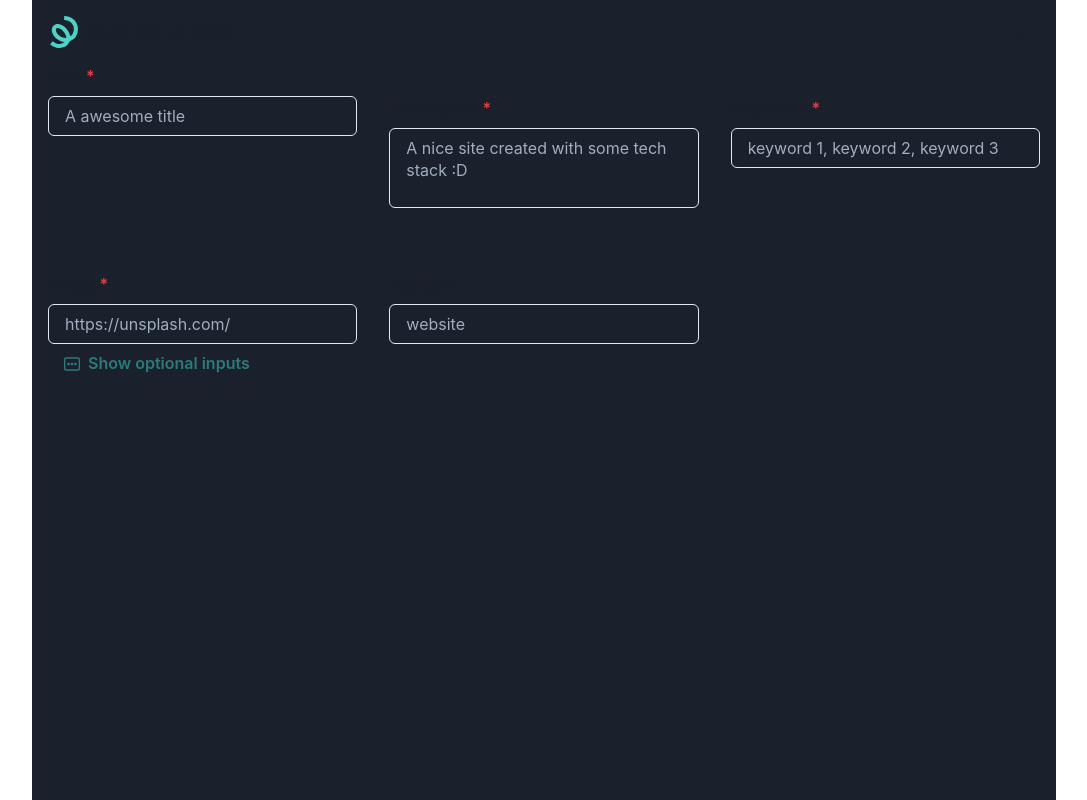
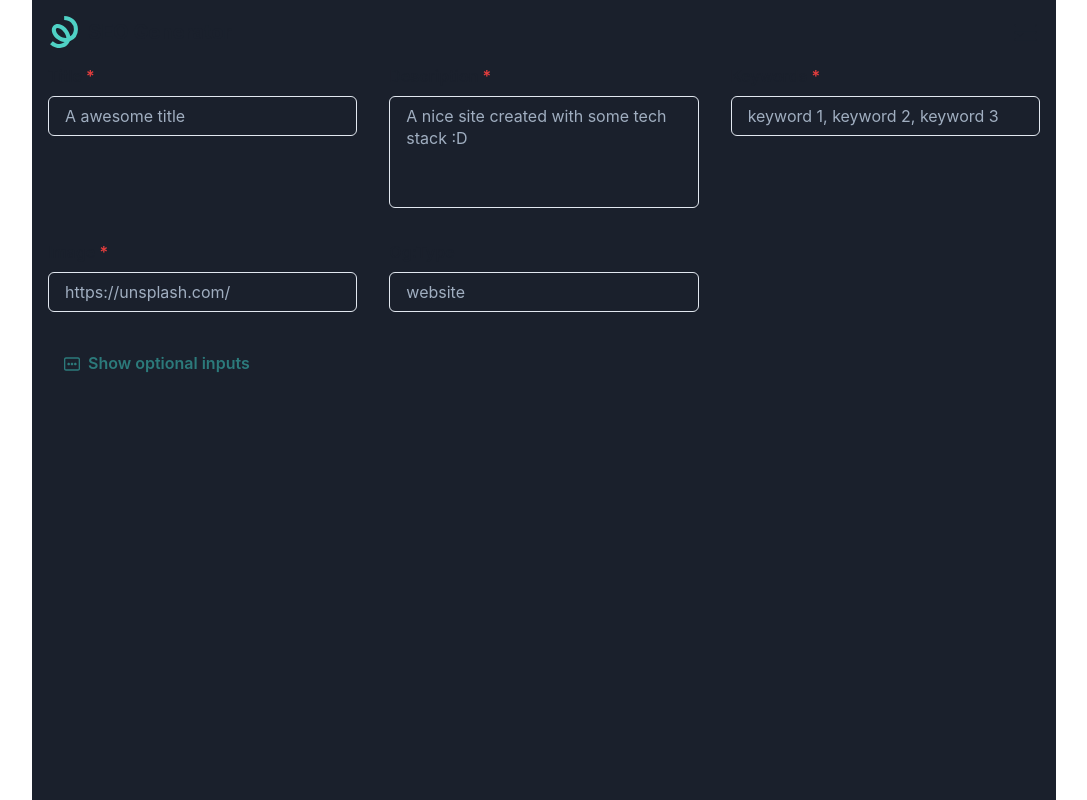
Before and after one commit to mrLuisFer/seo-generator, a Next.js app: page / in a window 1280 px wide. Shown: the whole page, without its empty margins (96-1183 px from the left). Built offline with nearby package versions, Linux system fonts and the light colour scheme.

Commit message:
fix details for responsive and some styles

```diff
--- a/components/home/MetaForm/GridLayout.js
+++ b/components/home/MetaForm/GridLayout.js
@@ -1,17 +1,18 @@
 import { VStack } from '@chakra-ui/layout'
 
-export default function GridLayout({ children }) {
+export default function GridLayout({ children, ...props }) {
   return (
     <VStack
       as="form"
       align="start"
-      spacing="2rem"
+      spacing={{ base: '2rem', lg: '0rem' }}
       display={{ base: 'flex', lg: 'grid' }}
       gridTemplateColumns={{ lg: 'repeat(auto-fill, minmax(300px, 1fr))' }}
       gridAutoFlow={{ lg: 'dense' }}
       gridTemplateRows={{ lg: 'masonry' }}
       gridGap={{ lg: '2rem' }}
       alignItems={{ lg: 'start' }}
+      {...props}
     >
       {children}
     </VStack>
--- a/components/home/MetaForm/InputForm.js
+++ b/components/home/MetaForm/InputForm.js
@@ -1,6 +1,7 @@
 import { useState } from 'react'
 import { FormControl, Input, FormLabel } from '@chakra-ui/react'
 import { teal } from 'lib/chakraColors'
+import { transitionProperty } from 'lib/transitionProperty'
 
 export default function InputForm({
   required = false,
@@ -9,32 +10,44 @@ export default function InputForm({
   labelValue,
   inputheight,
   inputwidth,
+  inputType = 'text',
   ...props
 }) {
   const [isFocus, setIsFocus] = useState(false)
 
   return (
-    <FormControl isRequired={required} id={inputId}>
+    <FormControl
+      _hover={{ color: teal.teal100 }}
+      id={inputId}
+      isRequired={required}
+      marginTop={{ lg: '0rem' }}
+    >
       <FormLabel
-        htmlFor={inputId}
-        fontWeight="semibold"
         color={isFocus ? teal.teal200 : ''}
         display="inline-block"
+        fontWeight="semibold"
+        htmlFor={inputId}
         userSelect="none"
       >
         {labelValue}
       </FormLabel>
       <Input
         {...props}
+        _hover={{ borderColor: teal.teal100 }}
         height={inputheight}
         id={inputId}
         name={inputId}
+        onBlur={() => setIsFocus(false)}
+        onFocus={() => setIsFocus(true)}
         placeholder={placeholder}
-        type="text"
+        required={required}
+        type={inputType}
         width={inputwidth}
-        onFocus={() => setIsFocus(true)}
-        onBlur={() => setIsFocus(false)}
-        required={required}
+        transition={transitionProperty('all')}
+        transform={{
+          base: isFocus ? 'scale(1.03)' : 'scale(1)',
+          lg: isFocus ? 'scale(1.05)' : 'scale(1)',
+        }}
       />
     </FormControl>
   )
--- a/components/home/MetaForm/OptionalMetatagsInputs.js
+++ b/components/home/MetaForm/OptionalMetatagsInputs.js
@@ -16,7 +16,7 @@ export default function OptionalMetatagsInputs() {
   return (
     <>
       {showSpinner ? (
-        <Spinner size="lg" color="cyan" display="block" m="2rem 0" />
+        <Spinner size="xl" color="cyan" display="block" />
       ) : (
         <GridLayout>
           <InputForm
--- a/components/home/MetaForm/TextareaForm.js
+++ b/components/home/MetaForm/TextareaForm.js
@@ -1,32 +1,37 @@
 import { useState } from 'react'
 import { Textarea, FormControl, FormLabel } from '@chakra-ui/react'
 import { teal } from 'lib/chakraColors'
+import { transitionProperty } from 'lib/transitionProperty'
 
 export default function TextareaForm({
   placeholder,
   labelValue,
   textareaId,
-  textareaWidth,
-  textareaHeight,
   required = false,
   ...props
 }) {
   const [isFocus, setIsFocus] = useState(false)
 
   return (
-    <FormControl id={textareaId} isRequired={required}>
+    <FormControl
+      id={textareaId}
+      isRequired={required}
+      marginTop={{ lg: '0rem' }}
+      _hover={{ color: teal.teal100 }}
+    >
       <FormLabel htmlFor={textareaId} fontWeight="semibold" color={isFocus ? teal.teal200 : ''}>
         {labelValue}
       </FormLabel>
       <Textarea
         {...props}
-        h={textareaHeight}
+        _hover={{ borderColor: teal.teal100 }}
         id={textareaId}
         name={textareaId}
         placeholder={placeholder}
-        w={textareaWidth}
         onFocus={() => setIsFocus(true)}
         onBlur={() => setIsFocus(false)}
+        height={{ base: isFocus ? '7rem' : '5rem', lg: isFocus ? '9rem' : '7rem' }}
+        transition={transitionProperty('all')}
       ></Textarea>
     </FormControl>
   )
--- a/components/home/MetaForm/index.js
+++ b/components/home/MetaForm/index.js
@@ -35,12 +35,12 @@ export default function MetaForm() {
         />
         <InputForm inputId="ogTypeInput" labelValue="Og:Type" placeholder="website" />
       </GridLayout>
-
       <Button
         onClick={() => setShowOptionalInputs((prevShowOptionalInputs) => !prevShowOptionalInputs)}
         colorScheme={showOptionalInputs ? 'blue' : 'teal'}
         variant={showOptionalInputs ? 'outline' : 'ghost'}
         leftIcon={showOptionalInputs ? <VscCollapseAll /> : <CgMoreR />}
+        margin="2rem 0"
       >
         {showOptionalInputs ? 'Hide optional inputs' : 'Show optional inputs'}
       </Button>
```
